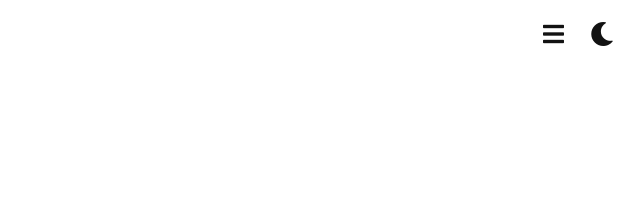
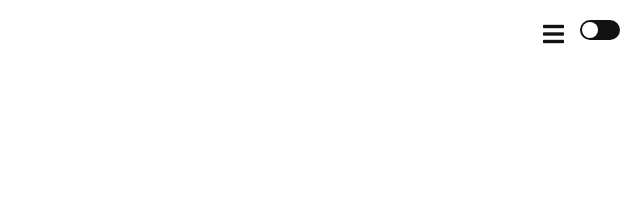
Before and after one commit to GarvitJ09/Portfolio, a plain HTML site: page Client/index.html in a window 1280 px wide. Shown: the top 207 px of the page, 640-1280 px from the left. Drawn offline with Linux system fonts and the light colour scheme.

Commit message:
changed moon icon to toggle button

```diff
--- a/Client/index.html
+++ b/Client/index.html
@@ -10,7 +10,10 @@
 </head>
 <body class="light-theme">
   <button class="menu-toggle fixed-button"><i class="fa fa-bars"></i></button>
-  <button class="theme-toggle fixed-button"><i class="fas fa-moon"></i></button>
+  <label class="theme-toggle fixed-button">
+    <input type="checkbox" id="theme-switch">
+    <span class="slider"></span>
+  </label>
 
   <aside class="social-panel">
     <ul>
--- a/Client/script.js
+++ b/Client/script.js
@@ -1,5 +1,5 @@
 document.addEventListener('DOMContentLoaded', () => {
-  const themeToggle = document.querySelector('.theme-toggle');
+  const themeSwitch = document.getElementById('theme-switch');
   const menuToggle = document.querySelector('.menu-toggle');
   const menuPanel = document.querySelector('.menu-panel');
   const body = document.body;
@@ -8,8 +8,13 @@ document.addEventListener('DOMContentLoaded', () => {
   const savedTheme = localStorage.getItem('theme') || 'light-theme';
   body.classList.add(savedTheme);
 
+  // Set the initial state of the theme switch
+  if (savedTheme === 'dark-theme') {
+    themeSwitch.checked = true;
+  }
+
   // Toggle theme
-  themeToggle.addEventListener('click', () => {
+  themeSwitch.addEventListener('change', () => {
     body.classList.toggle('light-theme');
     body.classList.toggle('dark-theme');
 
--- a/Client/styles.css
+++ b/Client/styles.css
@@ -50,6 +50,43 @@ a {
 
 .theme-toggle {
   right: 20px;
+  display: flex;
+  align-items: center;
+}
+
+.theme-toggle input {
+  display: none;
+}
+
+.theme-toggle .slider {
+  width: 40px;
+  height: 20px;
+  background-color: var(--text-light);
+  border-radius: 20px;
+  position: relative;
+  cursor: pointer;
+  transition: background-color 0.3s;
+}
+
+.theme-toggle .slider::before {
+  content: '';
+  position: absolute;
+  width: 16px;
+  height: 16px;
+  background-color: var(--background-light);
+  border-radius: 50%;
+  top: 2px;
+  left: 2px;
+  transition: transform 0.3s;
+}
+
+body.dark-theme .theme-toggle .slider {
+  background-color: var(--text-dark);
+}
+
+body.dark-theme .theme-toggle .slider::before {
+  background-color: var(--background-dark);
+  transform: translateX(20px);
 }
 
 /* Add this CSS to style the social icons */
```
